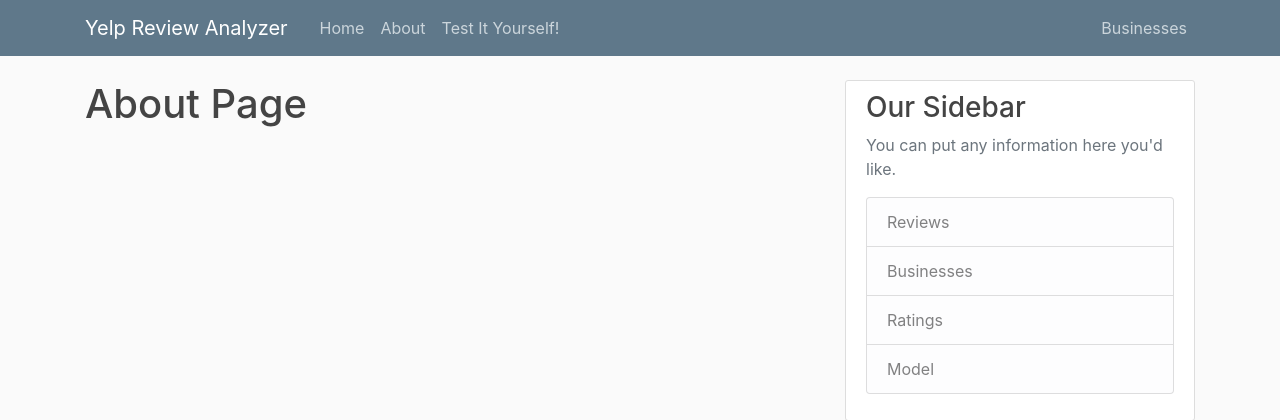
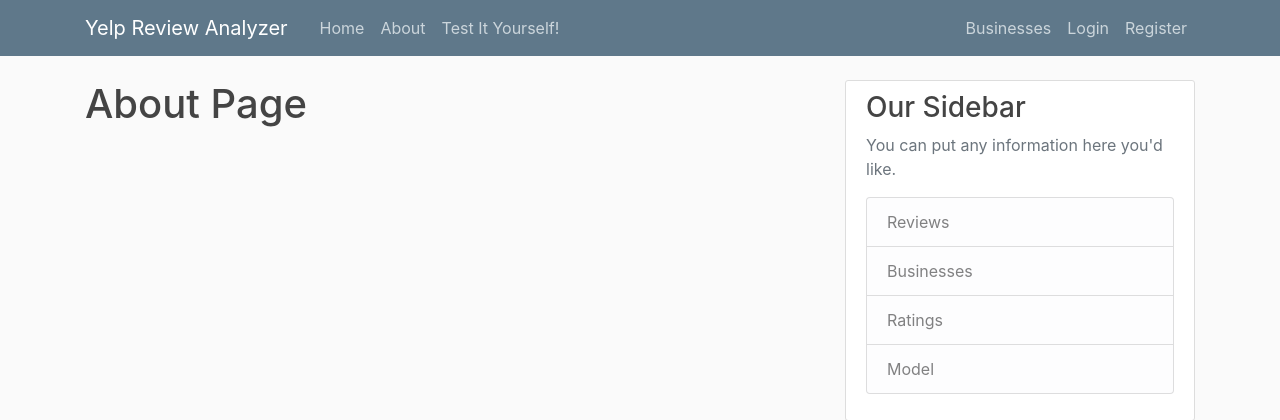
Before and after one commit to BloomTech-Labs/yelp-dataset-challenge-1-ds, a Flask app: page /about in a window 1280 px wide. Shown: the top 420 px of the page. Run offline with Flask 2, Linux system fonts and the light colour scheme; some libraries are stand-ins or nearby versions.

Commit message:
updated navigation bar links to use 'url_for()' function instead of app routes

```diff
--- a/flask_test/templates/layout.html
+++ b/flask_test/templates/layout.html
@@ -27,13 +27,15 @@
                 </button>
                 <div class="collapse navbar-collapse" id="navbarToggle">
                 <div class="navbar-nav mr-auto">
-                    <a class="nav-item nav-link" href="/">Home</a>
-                    <a class="nav-item nav-link" href="/about">About</a>
-                    <a class="nav-item nav-link" href="/review">Test It Yourself!</a>
+                    <a class="nav-item nav-link" href="{{ url_for('home') }}">Home</a>
+                    <a class="nav-item nav-link" href="{{ url_for('about') }}">About</a>
+                    <a class="nav-item nav-link" href="{{ url_for('review') }}">Test It Yourself!</a>
                 </div>
                 <!-- Navbar Right Side -->
                 <div class="navbar-nav">
-                    <a class="nav-item nav-link" href="/businesses">Businesses</a>
+                    <a class="nav-item nav-link" href="{{ url_for('businesses') }}">Businesses</a>
+                    <a class="nav-item nav-link" href="{{ url_for('register') }}">Login</a>
+                    <a class="nav-item nav-link" href="{{ url_for('login') }}">Register</a>
                 </div>
                 </div>
             </div>
```
